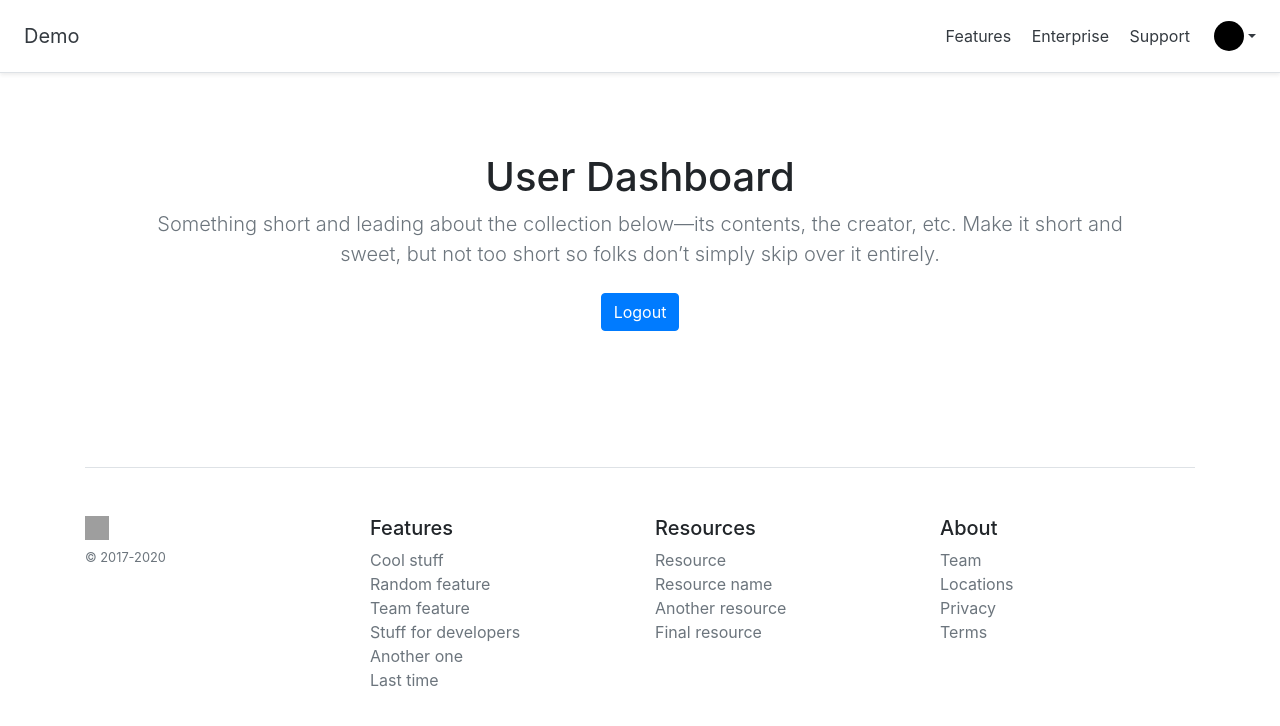
After one commit to Petru4o/Blog, a Django app: page /account/profile/ in a window 1280 px wide. The commit adds this page. Shown: the top 726 px of the page. Run offline with Django 4.2, Linux system fonts and the light colour scheme; a user stored in the database is signed in; some libraries are stand-ins or nearby versions; grey boxes are pictures that could not be loaded.

Commit message:
Profile page

```diff
--- a/Blog/settings.py
+++ b/Blog/settings.py
@@ -119,3 +119,8 @@ DEFAULT_AUTO_FIELD = 'django.db.models.BigAutoField'
 
 MEDIA_ROOT = os.path.join(BASE_DIR, 'media')
 MEDIA_URL = '/media/'
+
+
+LOGIN_REDIRECT_URL = 'accounts:profile'
+LOGIN_URL = 'login'
+LOGOUT_URL = 'logout'
--- a/Blog/urls.py
+++ b/Blog/urls.py
@@ -6,7 +6,7 @@ from django.urls import path, include
 urlpatterns = [
 
     path('admin/', admin.site.urls),
-    path('', include('blog_1.urls', namespace='blog_1')),
+    path('', include('blog_1.urls', namespace='blog')),
     path('account/', include('accounts.urls', namespace='accounts')),
     path('account/', include('django.contrib.auth.urls')),
 ]
--- a/accounts/urls.py
+++ b/accounts/urls.py
@@ -9,5 +9,6 @@ urlpatterns = [
     path('login/', auth_views.LoginView.as_view(template_name='registration/login.html',
                                                 authentication_form=UserLoginForm
                                                 ), name='login'),
+    path('profile/', views.profile, name='profile'),
 
 ]
--- a/accounts/views.py
+++ b/accounts/views.py
@@ -1,3 +1,7 @@
 from django.shortcuts import render
+from django.contrib.auth.decorators import login_required
 
-# Create your views here.
+
+@login_required
+def profile(request):
+    return render(request, 'accounts/profile.html', {'section': 'profile'})
--- /dev/null
+++ b/templates/accounts/profile.html
@@ -0,0 +1,19 @@
+{% extends "base/base.html" %}
+{% block title %}Profile{% endblock %}
+{% block content %}
+{% include "base/nav-main.html" %}
+<div class="container">
+    <section class="jumbotron text-center bg-white">
+        <div class="container">
+            <h1>User Dashboard</h1>
+            <p class="lead text-muted">Something short and leading about the collection below—its contents, the
+                creator,
+                etc. Make it short and sweet, but not too short so folks don’t simply skip over it entirely.</p>
+            <p>
+                <a href="#" class="btn btn-primary my-2">Logout</a>
+            </p>
+        </div>
+    </section>
+</div>
+{% include "base/footer.html" %}
+{% endblock %}
--- a/templates/base/nav-main.html
+++ b/templates/base/nav-main.html
@@ -24,9 +24,9 @@
                 data-toggle="dropdown" aria-haspopup="true" aria-expanded="false">
             </a>
             <div class="dropdown-menu dropdown-menu-right" aria-labelledby="navbarDropdown">
-                <a class="dropdown-item" href="{% url "accounts:profile" %}">Dashboard</a>
-                <a class="dropdown-item" href="{% url "accounts:edit" %}">Edit details</a>
-                <a class="dropdown-item" href="{% url "password_change" %}">Change Password</a>
+{#                <a class="dropdown-item" href="{% url "accounts:profile" %}">Dashboard</a>#}
+{#                <a class="dropdown-item" href="{% url "accounts:edit" %}">Edit details</a>#}
+{#                <a class="dropdown-item" href="{% url "password_change" %}">Change Password</a>#}
                 <div class="dropdown-divider"></div>
                 <a class="dropdown-item" href="{% url "logout" %}">Logout</a>
             </div>
@@ -34,8 +34,8 @@
     </ul>
     {% else %}
     <nav>
-        <a class="p-2 text-dark" href="{% url "accounts:register" %}">Register</a>
-        <a class="p-2 text-dark" href="{% url "login" %}">Login</a>
+{#        <a class="p-2 text-dark" href="{% url "accounts:register" %}">Register</a>#}
+{#        <a class="p-2 text-dark" href="{% url "login" %}">Login</a>#}
     </nav>
     {% endif %}
 </div>
```
Also changed, not shown: templates/registration/login.html (+5 -5 lines), db.sqlite3.
